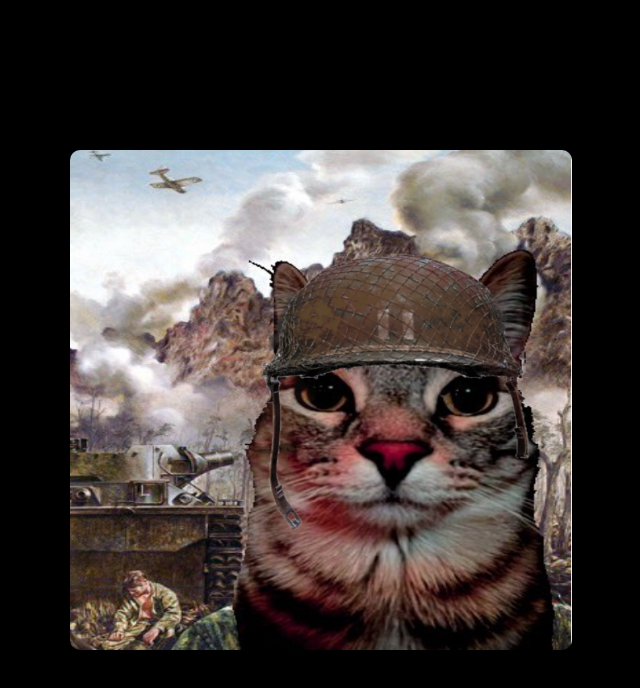
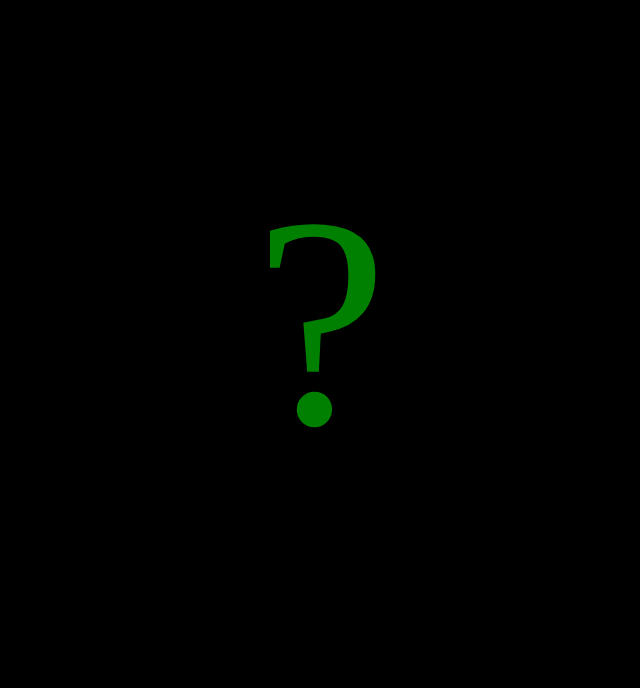
Before and after one commit to abinmelvin/mywebsite, a plain HTML site: page index.html in a window 1280 px wide. Shown: the whole page, without its empty margins (319-959 px from the left). Drawn offline with Linux system fonts and the light colour scheme.

Commit message:
Update index.html

```diff
--- a/index.html
+++ b/index.html
@@ -6,7 +6,7 @@
     </head>
     <body>
         <div class="main">
-            <img class="cat1" src="warcat.png">
+            ?
         </div>
 
     </body>
```
